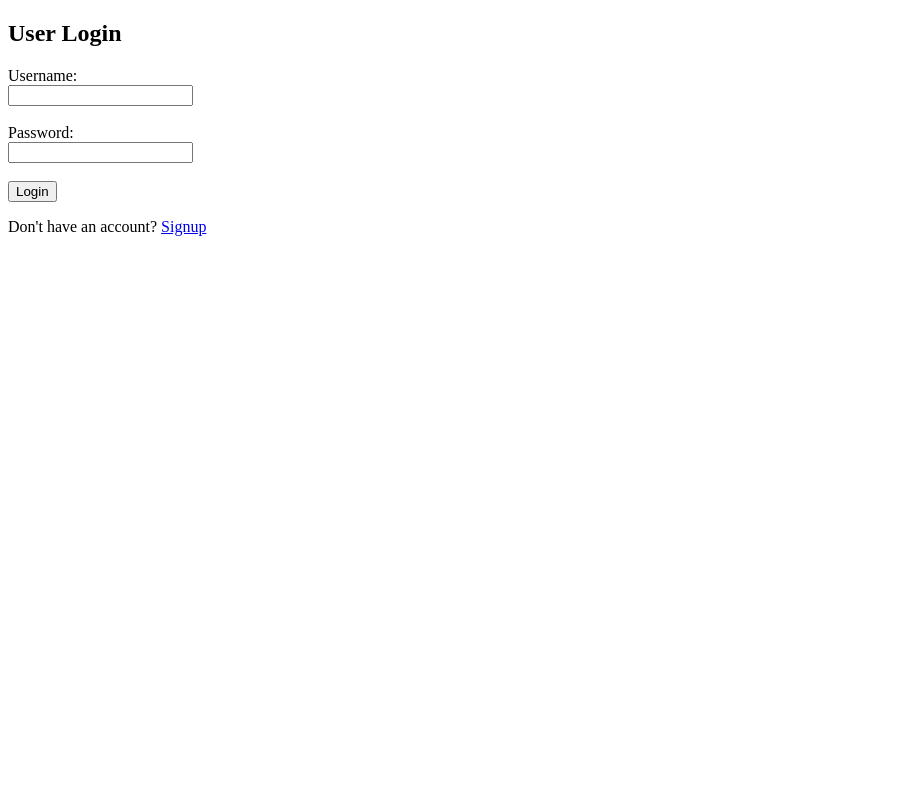
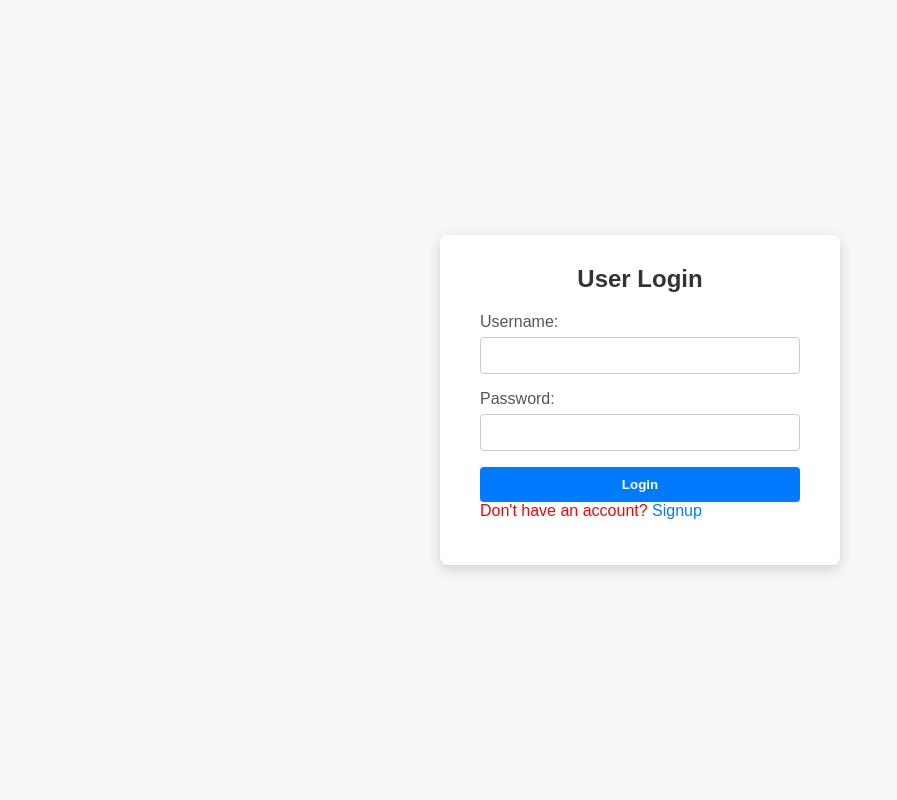
Before and after one commit to kamble0805/cad, a Django app: page /login/ in a window 1280 px wide. Shown: the whole page, without its empty margins (0-897 px from the left). Run offline with Django 5.2, Linux system fonts and the light colour scheme.

Commit message:
css to login

```diff
--- /dev/null
+++ b/cad/accounts/static/accounts/css/login.css
@@ -0,0 +1,100 @@
+/* General Reset */
+* {
+    box-sizing: border-box;
+    margin: 0;
+    padding: 0;
+    font-family: Arial, sans-serif;
+}
+
+/* Body Styling */
+body {
+    background-color: #f4f6f8;
+    height: 100vh;
+    display: flex;
+    justify-content: center;
+    align-items: center;
+    padding: 20px; /* Ensures spacing on small screens */
+}
+
+/* Login Card */
+.login-container {
+    background-color: white;
+    padding: 30px 40px;
+    border-radius: 8px;
+    box-shadow: 0 4px 12px rgba(0, 0, 0, 0.15);
+    width: 100%;
+    max-width: 400px;
+}
+
+/* Heading */
+.login-container h2 {
+    margin-bottom: 20px;
+    color: #333;
+    text-align: center;
+}
+
+/* Labels */
+.login-container label {
+    display: block;
+    margin-bottom: 6px;
+    color: #555;
+}
+
+/* Inputs */
+.login-container input[type="text"],
+.login-container input[type="password"] {
+    width: 100%;
+    padding: 10px 12px;
+    margin-bottom: 16px;
+    border: 1px solid #ccc;
+    border-radius: 4px;
+}
+
+/* Submit Button */
+.login-container button {
+    width: 100%;
+    padding: 10px;
+    background-color: #007bff;
+    color: white;
+    font-weight: bold;
+    border: none;
+    border-radius: 4px;
+    cursor: pointer;
+    transition: background 0.3s ease;
+}
+
+.login-container button:hover {
+    background-color: #0056b3;
+}
+
+/* Error Messages */
+.login-container p {
+    color: red;
+    margin-bottom: 15px;
+}
+
+/* Signup Link */
+.login-container a {
+    color: #007bff;
+    text-decoration: none;
+}
+
+.login-container a:hover {
+    text-decoration: underline;
+}
+
+/* ---------- RESPONSIVE STYLES ---------- */
+@media (max-width: 480px) {
+    .login-container {
+        padding: 10px;
+    }
+
+    .login-container h2 {
+        font-size: 2rem;
+    }
+
+    .login-container button {
+        font-size: 1.5rem;
+
+    }
+}
--- a/cad/accounts/templates/accounts/login.html
+++ b/cad/accounts/templates/accounts/login.html
@@ -1,28 +1,32 @@
+{% load static %}
 <!DOCTYPE html>
 <html>
 <head>
     <title>Login</title>
+    <link rel="stylesheet" href="{% static 'accounts/css/login.css' %}">
 </head>
 <body>
+    <div class="login-container">
         <h2>User Login</h2>
 
         {% if messages %}
             {% for message in messages %}
-            <p style="color: red;">{{ message }}</p>
+                <p>{{ message }}</p>
             {% endfor %}
         {% endif %}
 
         <form method="POST">
             {% csrf_token %}
-        <label>Username:</label><br>
-        <input type="text" name="username" required><br><br>
+            <label>Username:</label>
+            <input type="text" name="username" required>
 
-        <label>Password:</label><br>
-        <input type="password" name="password" required><br><br>
+            <label>Password:</label>
+            <input type="password" name="password" required>
 
             <button type="submit">Login</button>
         </form>
 
         <p>Don't have an account? <a href="{% url 'signup' %}">Signup</a></p>
+    </div>
 </body>
 </html>
```
Also changed, not shown: cad/accounts/static/ez.css (added), cad/db.sqlite3. Lines whose indentation alone changed are shown as unchanged.
